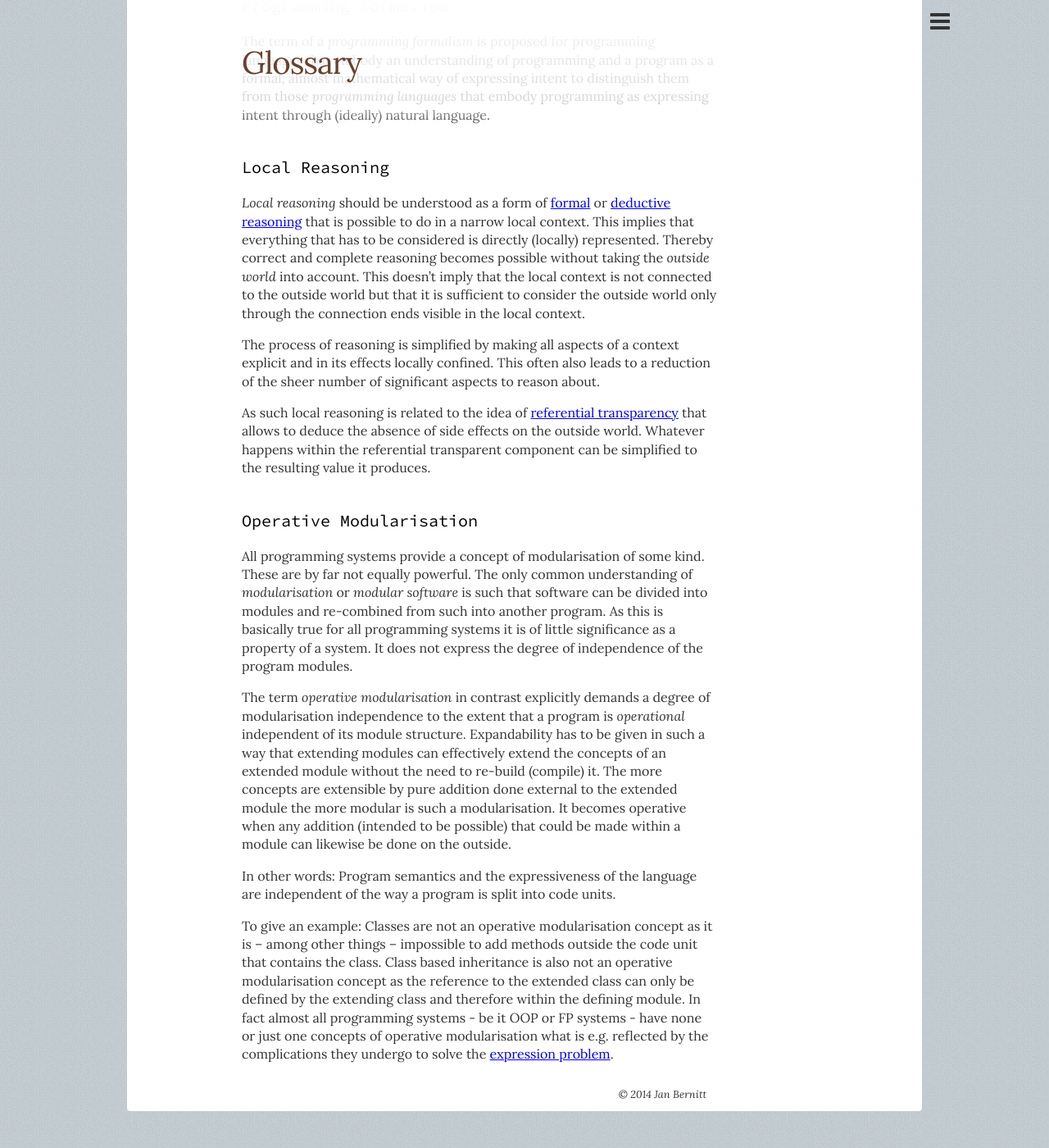
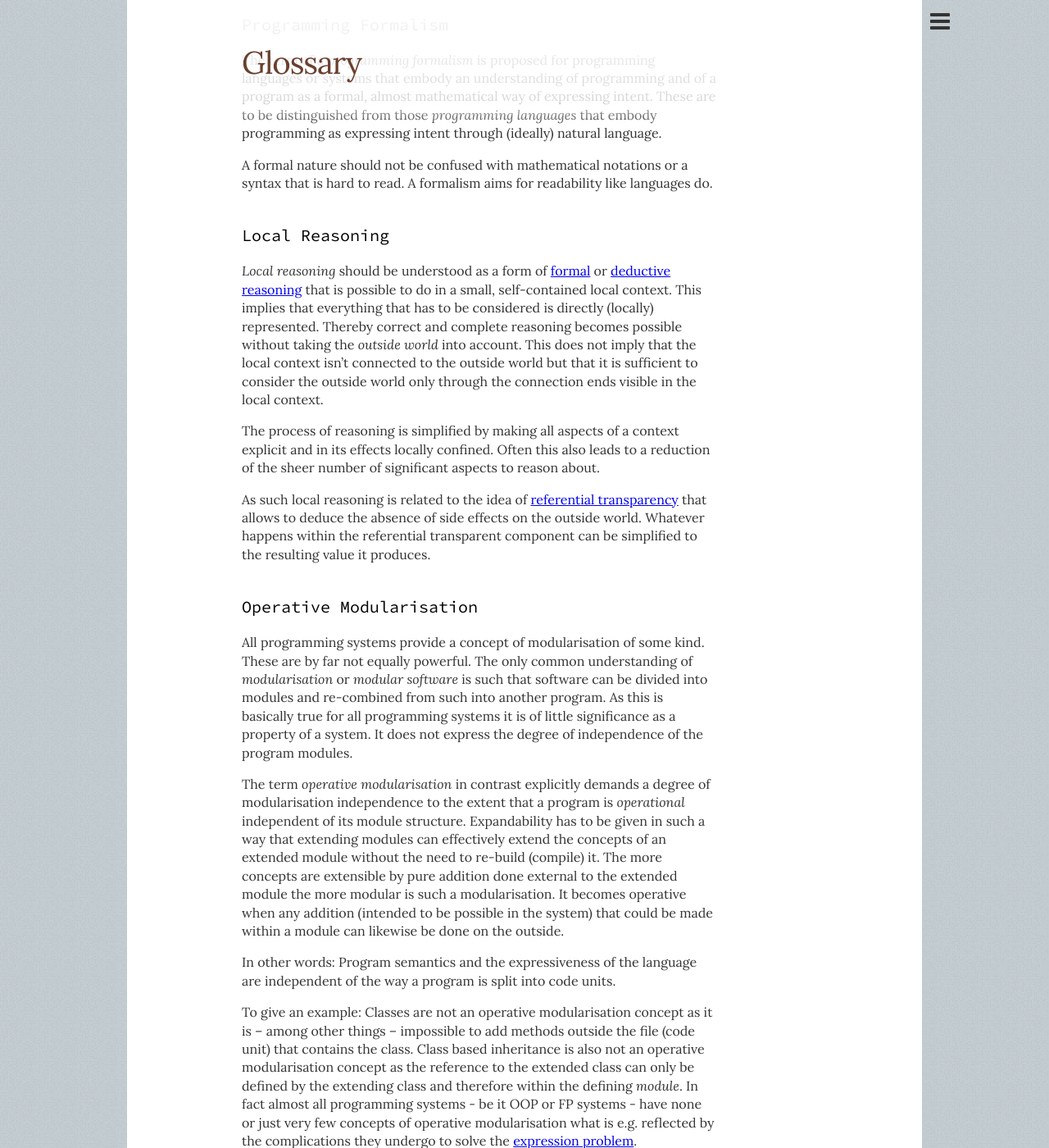
Before and after one commit to bruno-lang/bruno-lang.github.io, a Jekyll site: the page built from glossary/index.md, in a window 1280 px wide and 1400 px high, scrolled down 884 px. Shown: the whole window at 82% size. Built offline with Jekyll 4.4.1, drawn with Linux system fonts in a browser that asks for light colours; nearby versions of some CDN libraries; some of the changed text lies outside the part shown.

Commit message:
intro, glossary

```diff
--- a/glossary/index.md
+++ b/glossary/index.md
@@ -7,11 +7,11 @@
 ## Terms
 
 ### Programming System
-In contrast to the term _programming language_ that emphasises the language as
-the essential aspect of programming the (almost antique) point of view of a
-_programming system_ emphasises an integrated understanding of the overall
-process of making software that depends on and is influence by many aspects
-one of which is the language.
+In contrast to the more modern term _programming language_ that emphasises the
+language - in particular its syntax - as the essential aspect of programming
+the unfashionable point of view of a _programming system_ emphasises an
+integrated understanding of the overall process of making software that
+depends on and is influence by many aspects one of which is the language.
 
 In a programming system other aspects of the overall programming activity
 influence the design of the language in such a way that it supports these
@@ -23,9 +23,10 @@
 designed, reasoned about, modularised, edited, analysed, tested, deployed or
 maintained.
 
-Another understanding of a programming system is focused on the capabilities
-of a language to be used as a basis to build a customised language used to
-write a particular program. While related to the idea of
+Another understanding of a programming system (that is not meant in this context)
+is focused on the capabilities of a language to be used as a basis to build a
+customised language used to write a particular program.
+While related to the idea of
 [domain specific languages](http://en.wikipedia.org/wiki/Domain-specific_language)
 this understanding is more focused on the generality and simplicity of the
 core language (such as Lisps) to be able to use it to build a problem specific
@@ -34,27 +35,31 @@
 of the originating language (especially for Lisps).
 
 ### Programming Formalism
-The term of a _programming formalism_ is proposed for programming languages
-that embody an understanding of programming and a program as a formal,
-almost mathematical way of expressing intent to distinguish them from those
-_programming languages_ that embody programming as expressing intent
+The term of a _programming formalism_ is proposed for programming languages or
+systems that embody an understanding of programming and of a program as a formal,
+almost mathematical way of expressing intent. These are to be distinguished from
+those _programming languages_ that embody programming as expressing intent
 through (ideally) natural language.
+
+A formal nature should not be confused with mathematical notations or a syntax
+that is hard to read. A formalism aims for readability like languages do.
+
 
 ### Local Reasoning
 _Local reasoning_ should be understood as a form of
 [formal](http://en.wikibooks.org/wiki/Effective_Reasoning/Informal_and_Formal_Reasoning)
 or [deductive reasoning](http://en.wikipedia.org/wiki/Deductive_reasoning)
-that is possible to do in a narrow local context.
+that is possible to do in a small, self-contained local context.
 This implies that everything that has to be considered is directly
 (locally) represented.
 Thereby correct and complete reasoning becomes possible without taking the
-_outside world_ into account. This doesn't imply that the local context is
-not connected to the outside world but that it is sufficient to consider
+_outside world_ into account. This does not imply that the local context isn't
+connected to the outside world but that it is sufficient to consider
 the outside world only through the connection ends visible in the local
 context.
 
 The process of reasoning is simplified by making all aspects of a context
-explicit and in its effects locally confined. This often also leads to a
+explicit and in its effects locally confined. Often this also leads to a
 reduction of the sheer number of significant aspects to reason about.
 
 As such local reasoning is related to the idea of
@@ -81,19 +86,19 @@
 to re-build (compile) it.
 The more concepts are extensible by pure addition done external to the
 extended module the more modular is such a modularisation.
-It becomes operative when any addition (intended to be possible) that
-could be made within a module can likewise be done on the outside.
+It becomes operative when any addition (intended to be possible in the system)
+that could be made within a module can likewise be done on the outside.
 
 In other words: Program semantics and the expressiveness of the
 language are independent of the way a program is split into code units.
 
 To give an example: Classes are not an operative modularisation concept
 as it is -- among other things -- impossible to add methods outside the
-code unit that contains the class.
+file (code unit) that contains the class.
 Class based inheritance is also not an operative modularisation concept
 as the reference to the extended class can only be defined by the extending
-class and therefore within the defining module.
+class and therefore within the defining _module_.
 In fact almost all programming systems - be it OOP or FP systems - have none or
-just one concepts of operative modularisation what is e.g. reflected by the
-complications they undergo to solve the
+just very few concepts of operative modularisation what is e.g. reflected by
+the complications they undergo to solve the
 [expression problem](http://en.wikipedia.org/wiki/Expression_problem).
```
Also changed, not shown: in-a-nutshell/index.md (+9 -12 lines).
